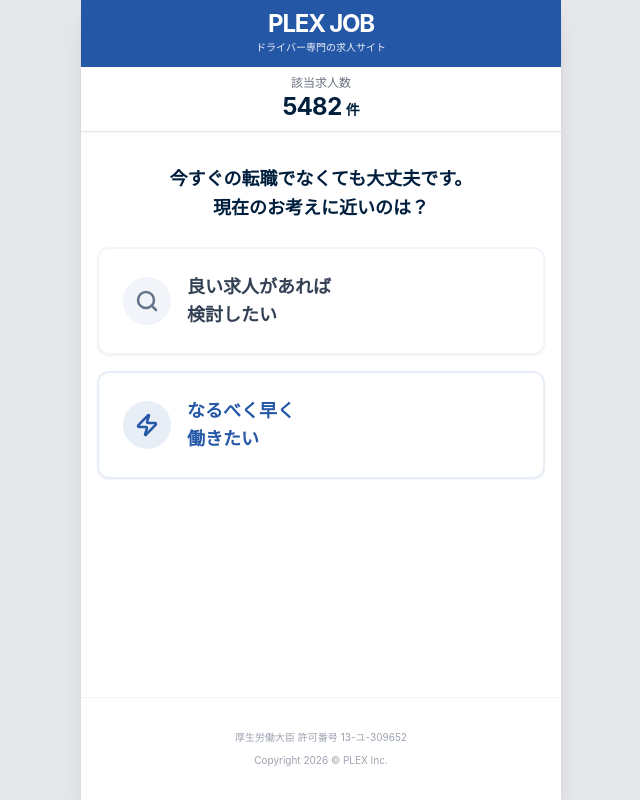
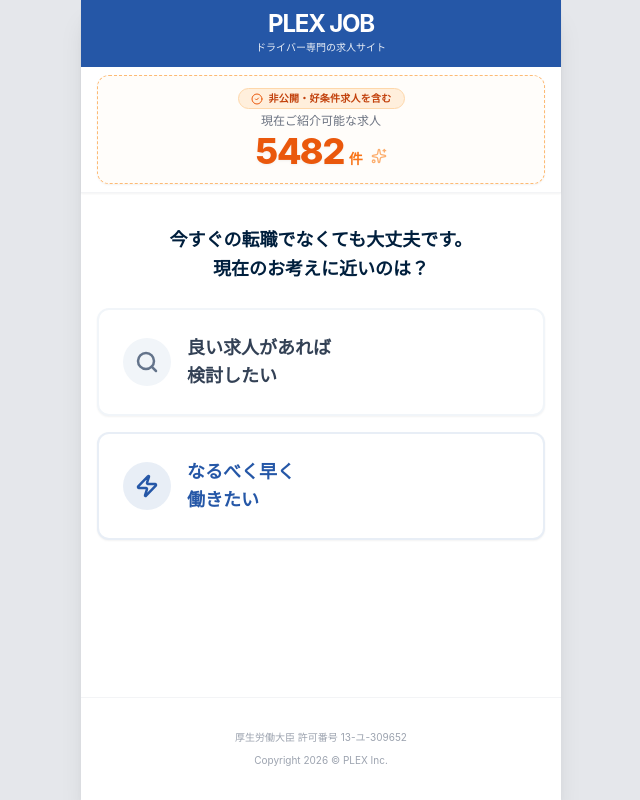
Before and after one commit to 11kazu13/driver-lp-prototype, a React (Vite) app: page / in a window 1280 px wide. Shown: the whole page, without its empty margins (319-959 px from the left). Built offline with nearby package versions, Linux system fonts and the light colour scheme.

Commit message:
feat: 初期ページで該当求人数をオレンジで強調し、文言を見直し

```diff
--- a/src/components/features/JobCounter.tsx
+++ b/src/components/features/JobCounter.tsx
@@ -1,14 +1,19 @@
 import { useEffect } from 'react';
 import { motion, useSpring, useTransform } from 'framer-motion';
 import { useFormStore } from '../../hooks/useFormStore';
+import { Sparkles, Search, CheckCircle2 } from 'lucide-react';
 
 export const JobCounter = () => {
-  const { jobCount } = useFormStore();
+  const { jobCount, formData } = useFormStore();
 
+  // Logic to determine if user has started answering
+  // We check if Step 1 (Motivation) or any subsequent data is present.
+  const hasStarted = formData.seekingStatus !== '' || formData.licenses.length > 0;
 
-  const spring = useSpring(jobCount || 0, {
-    stiffness: 50,
-    damping: 15,
+  const spring = useSpring(0, {
+    stiffness: 40,
+    damping: 20,
+    duration: 2
   });
 
   const display = useTransform(spring, (current) => Math.round(current));
@@ -20,20 +25,57 @@
   }, [jobCount, spring]);
 
   return (
-    <div className="flex flex-col items-center justify-center py-2 bg-white/90 backdrop-blur-sm sticky top-0 z-50 border-b border-gray-200 shadow-sm">
-      <span className="text-xs text-gray-500 font-medium">該当求人数</span>
-      <div className="flex items-baseline gap-1">
+    <div className="bg-white pb-2 pt-2 px-4 sticky top-0 z-40 shadow-sm border-b border-gray-100">
+      <motion.div
+        initial={{ scale: 0.98, opacity: 0 }}
+        animate={{ scale: 1, opacity: 1 }}
+        className="relative overflow-hidden bg-orange-50/50 border border-orange-300 border-dashed rounded-xl p-3 shadow-sm flex flex-col items-center justify-center transition-colors duration-500"
+      >
+        {/* Background decoration */}
+        <div className="absolute inset-0 bg-white/40 pointer-events-none" />
+
+        <div className="relative z-10 flex flex-col items-center gap-1">
+          {/* Dynamic Label / Badge */}
+          {!hasStarted ? (
+            <div className="flex items-center gap-1.5 bg-orange-100/80 px-3 py-0.5 rounded-full border border-orange-200">
+              <CheckCircle2 size={12} className="text-orange-600" />
+              <span className="text-[10px] font-bold text-orange-700 tracking-wide">
+                非公開・好条件求人を含む
+              </span>
+            </div>
+          ) : (
+            <div className="h-[22px]" /> // Spacer to keep layout stable if badge disappears, or could replace with "Filtering..."
+          )}
+
+          {/* Main Text & Number */}
+          <div className="flex flex-col items-center">
+            <span className="text-xs font-medium text-gray-500 mb-0.5">
+              {hasStarted ? 'あなたの条件にマッチする求人' : '現在ご紹介可能な求人'}
+            </span>
+
+            <div className="flex items-baseline gap-2">
+              {/* Start Icon */}
+              {hasStarted && <Search className="text-orange-400 w-4 h-4" />}
+
+              <div className="flex items-baseline">
                 {jobCount === null ? (
-          <span className="text-2xl font-bold text-primary animate-pulse tracking-wider">
-            約 ???
+                  <span className="text-3xl font-extrabold text-orange-500 tracking-wider animate-pulse">
+                    ???
                   </span>
                 ) : (
-          <motion.span className="text-2xl font-bold text-primary tabular-nums tracking-tight">
+                  <motion.span className="text-4xl font-extrabold text-orange-600 tracking-tight tabular-nums drop-shadow-sm">
                     {display}
                   </motion.span>
                 )}
-        <span className="text-sm font-bold text-primary">件</span>
+                <span className="text-sm font-bold text-orange-500 ml-1">件</span>
               </div>
+
+              {/* End Icon */}
+              {!hasStarted && <Sparkles className="text-orange-400 w-4 h-4 animate-pulse" />}
+            </div>
+          </div>
+        </div>
+      </motion.div>
     </div>
   );
 };
```
Also changed, not shown: 1 other file (tests, documents, lock files or other folders). Lines whose indentation alone changed are shown as unchanged.
